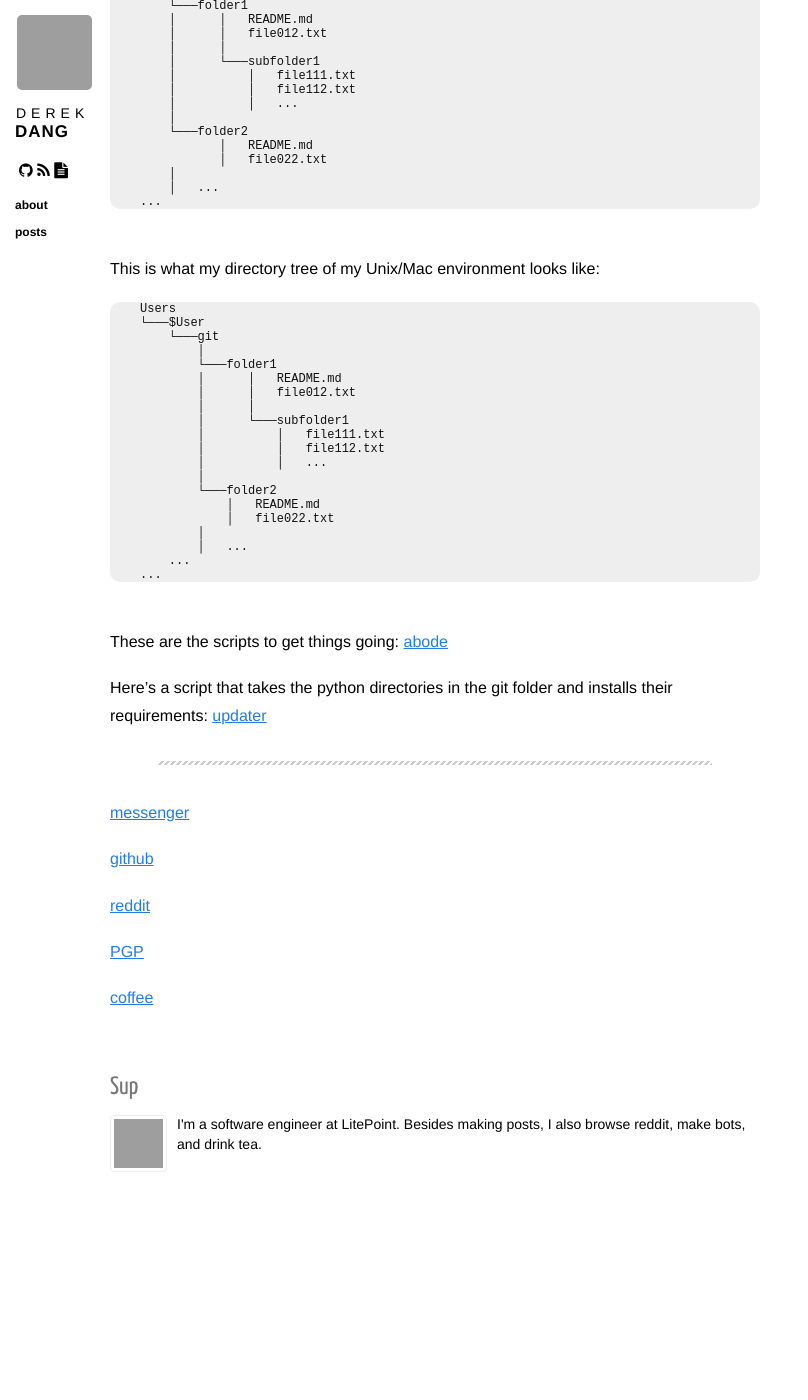
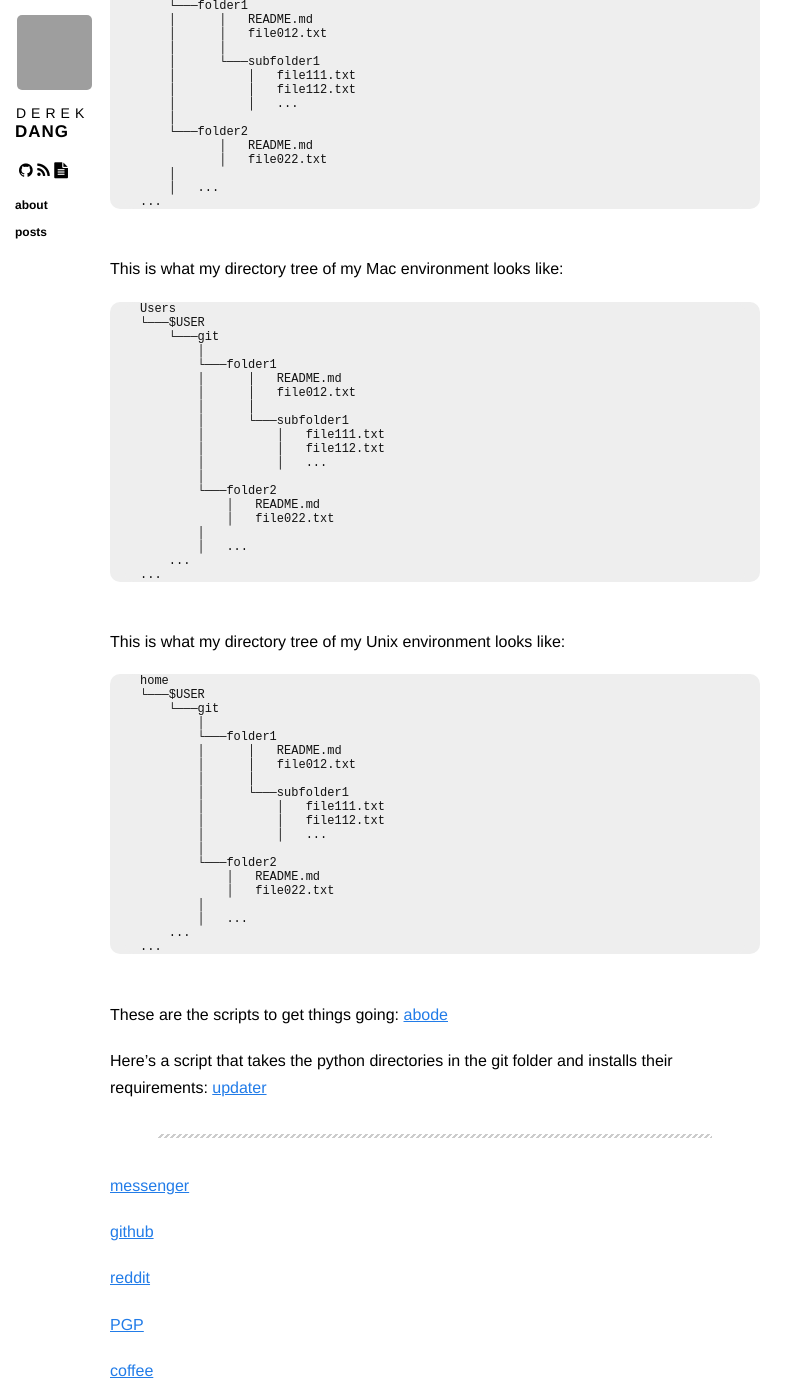
Before and after one commit to dqdang/dqdang.github.io, a Jekyll site: the page built from _posts/2020-09-22-environment.markdown, in a window 1280 px wide and 1400 px high, scrolled down 467 px. Shown: the whole window, without its empty margins (0-808 px from the left). Built offline with Jekyll 4.4.1, drawn with Linux system fonts in a browser that asks for light colours; nearby versions of some CDN libraries; before the commit the page ends 1698 px from its top, so only the background shows below that; grey boxes are pictures that could not be loaded.

Commit message:
Add Unix environment

````diff
--- a/_posts/2020-09-22-environment.markdown
+++ b/_posts/2020-09-22-environment.markdown
@@ -38,10 +38,35 @@ C:
 ```
 <br/>
 
-This is what my directory tree of my Unix/Mac environment looks like:
+This is what my directory tree of my Mac environment looks like:
 ```
 Users
-└───$User
+└───$USER
+    └───git
+        │
+        └───folder1
+        │      │   README.md
+        │      │   file012.txt
+        │      │
+        │      └───subfolder1
+        │          │   file111.txt
+        │          │   file112.txt
+        │          │   ...
+        │
+        └───folder2
+            │   README.md
+            │   file022.txt
+        │
+        │   ...
+    ...
+...
+```
+<br/>
+
+This is what my directory tree of my Unix environment looks like:
+```
+home
+└───$USER
     └───git
         │
         └───folder1
````
